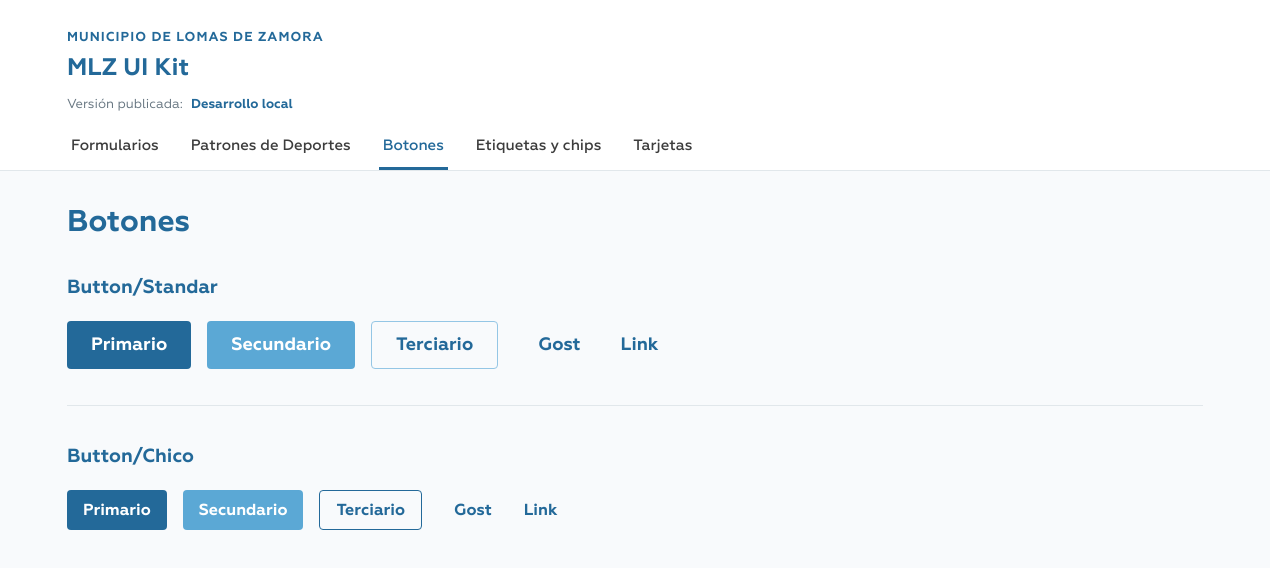
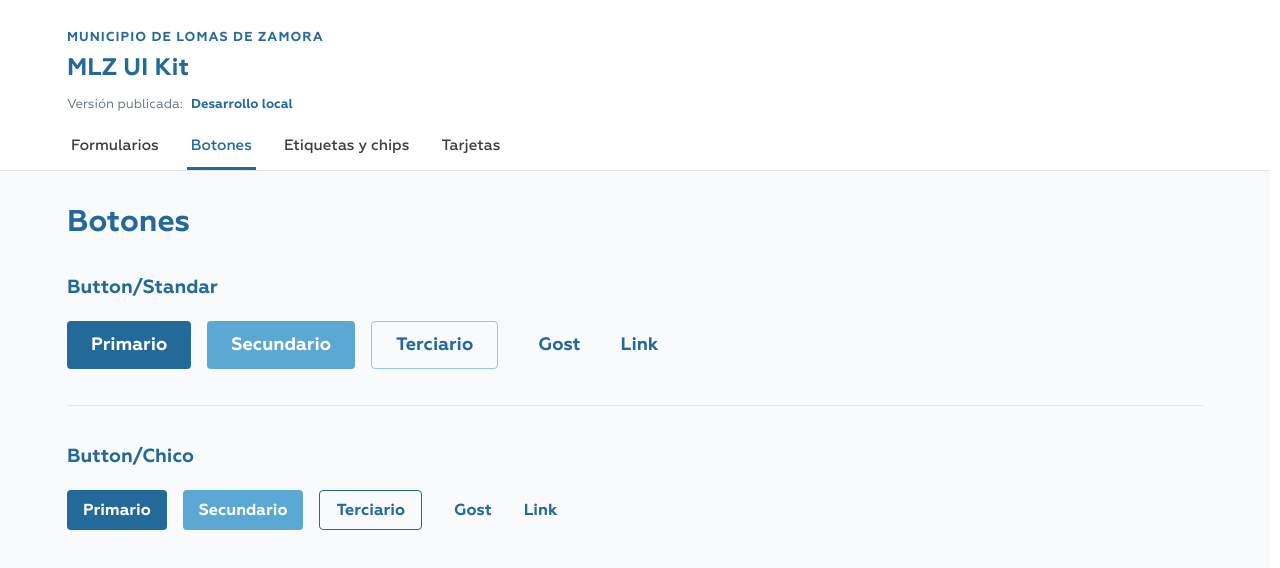
Before and after one commit to SantiagoM96/mlz-muni, a React (Vite) app: page /ui-kit/botones in a window 1280 px wide. Shown: the top 568 px of the page. Built offline with nearby package versions, Linux system fonts and the light colour scheme.

Commit message:
refactor: remove sports tab from institutional UI Kit and redirect legacy URL to Andy catalogue

```diff
--- a/src/pages/ui-kit/UiKitPage.tsx
+++ b/src/pages/ui-kit/UiKitPage.tsx
@@ -1,7 +1,6 @@
 import { useEffect, type ComponentType } from 'react';
 import { NavLink, Navigate, useParams } from 'react-router-dom';
 import { FormsGallery } from './gallery/FormsGallery';
-import { SportsControlsGallery } from './SportsControlsGallery';
 import { ButtonsGallery } from './gallery/ButtonsGallery';
 import { TagsGallery } from './gallery/TagsGallery';
 import { CardsGallery } from './gallery/CardsGallery';
@@ -11,7 +10,6 @@ const commitShort = commitSha === 'local' ? 'local' : commitSha.slice(0, 8);
 
 const categories = [
   { slug: 'formularios', label: 'Formularios' },
-  { slug: 'deportes', label: 'Patrones de Deportes' },
   { slug: 'botones', label: 'Botones' },
   { slug: 'etiquetas', label: 'Etiquetas y chips' },
   { slug: 'tarjetas', label: 'Tarjetas' },
@@ -21,7 +19,6 @@ type Category = (typeof categories)[number]['slug'];
 
 const galleries: Record<Category, ComponentType> = {
   formularios: FormsGallery,
-  deportes: SportsControlsGallery,
   botones: ButtonsGallery,
   etiquetas: TagsGallery,
   tarjetas: CardsGallery,
@@ -36,6 +33,7 @@ export function UiKitPage() {
     document.title = 'MLZ UI Kit · ' + (active?.label ?? 'Componentes');
   }, [active?.label]);
 
+  if (categoria === 'deportes') return <Navigate to="/ui-kit-andy/filtros" replace />;
   if (!active) return <Navigate to="/ui-kit/formularios" replace />;
 
   const Gallery = galleries[active.slug];
```
